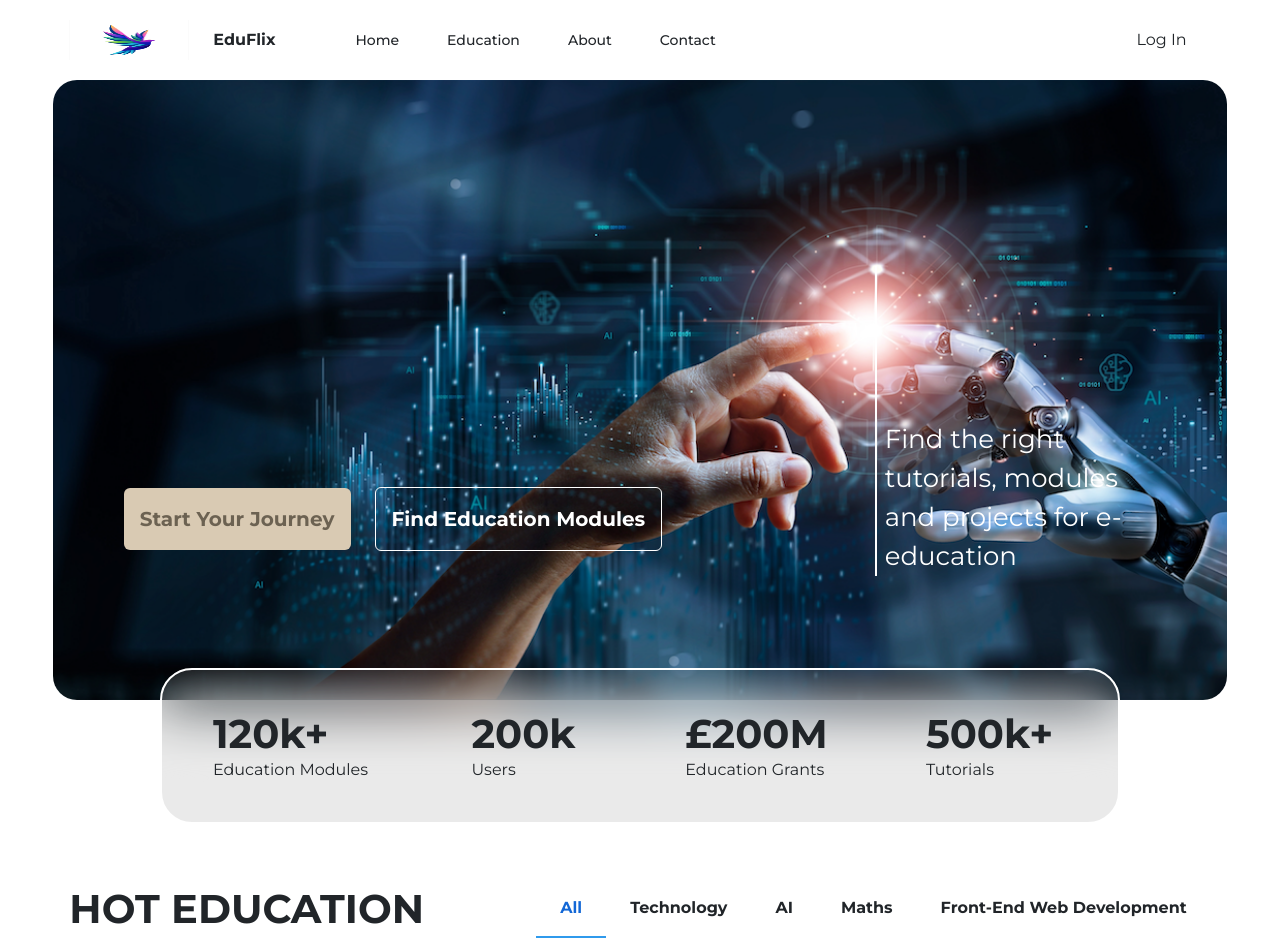
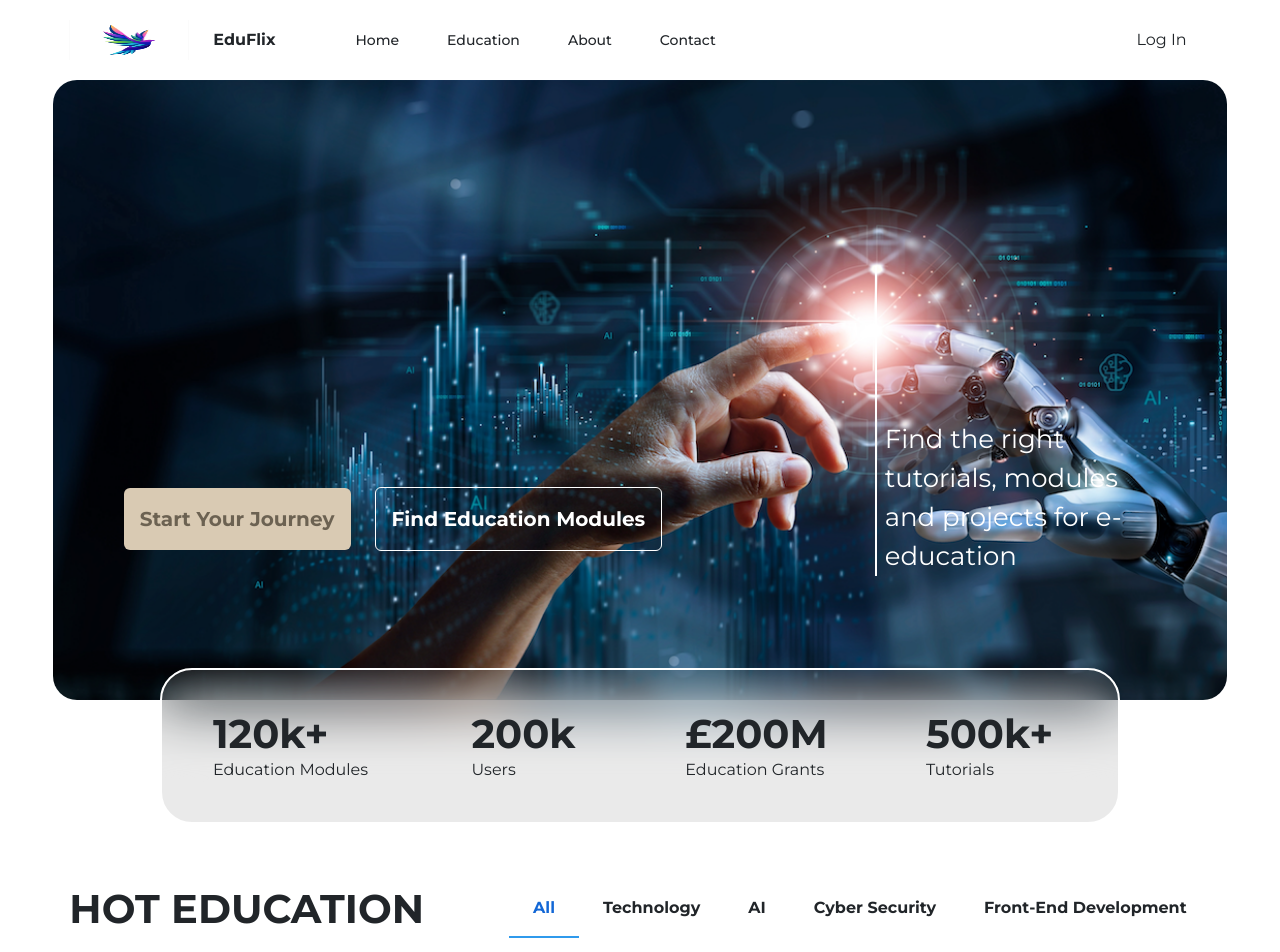
Before and after one commit to YTasheva/EduFlix, a React (Vite) app: page / in a window 1280 px wide. Shown: the top 952 px of the page. Built offline with nearby package versions, Linux system fonts and the light colour scheme.

Commit message:
Update EduTabs component with new tab names

```diff
--- a/src/components/Home/EduTabs.jsx
+++ b/src/components/Home/EduTabs.jsx
@@ -19,10 +19,10 @@ export default function EduTabs() {
             AI
           </Tab>
           <Tab className="px-4 py-3 cursor-pointer font-bold sm:text-[16px] text-[14px]">
-            Maths
+            Cyber Security
           </Tab>
           <Tab className="px-4 py-3 cursor-pointer font-bold sm:text-[16px] text-[14px]">
-            Front-End Web Development
+            Front-End Development
           </Tab>
         </TabList>
       </div>
```
